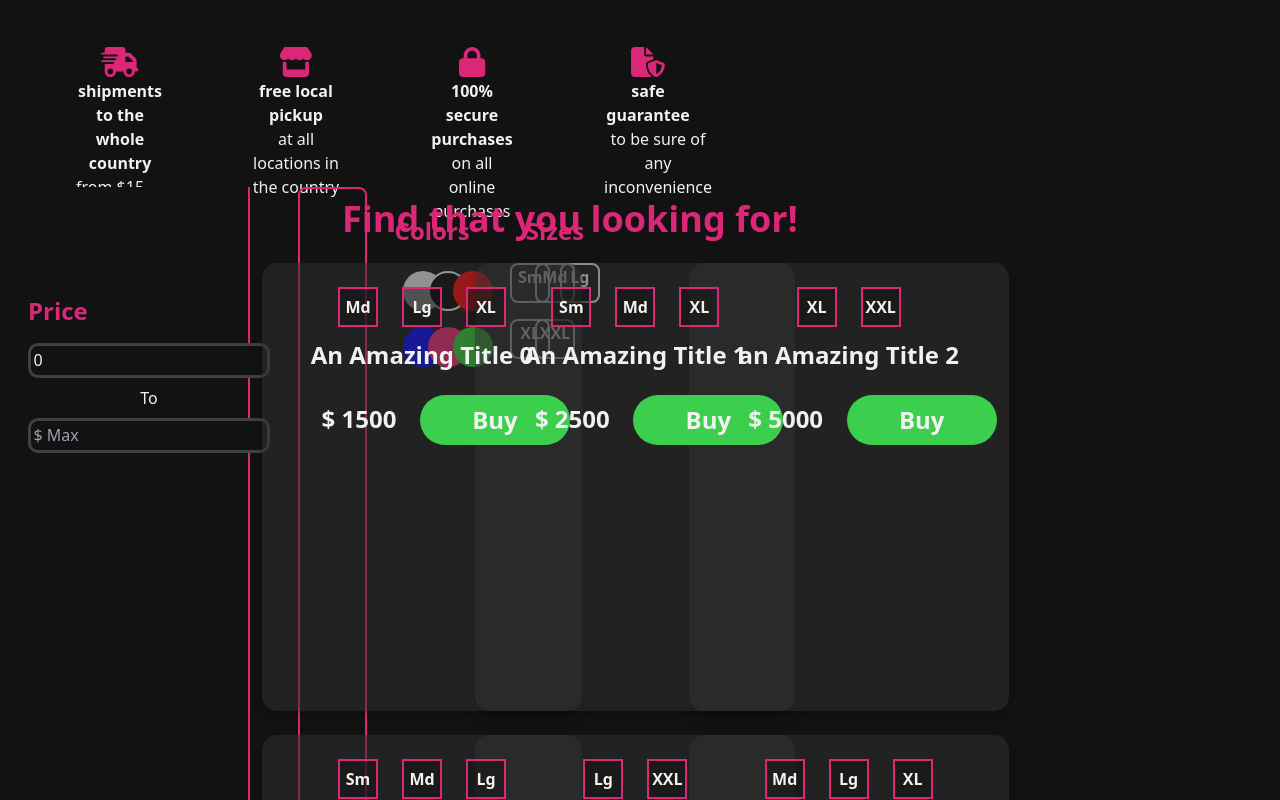
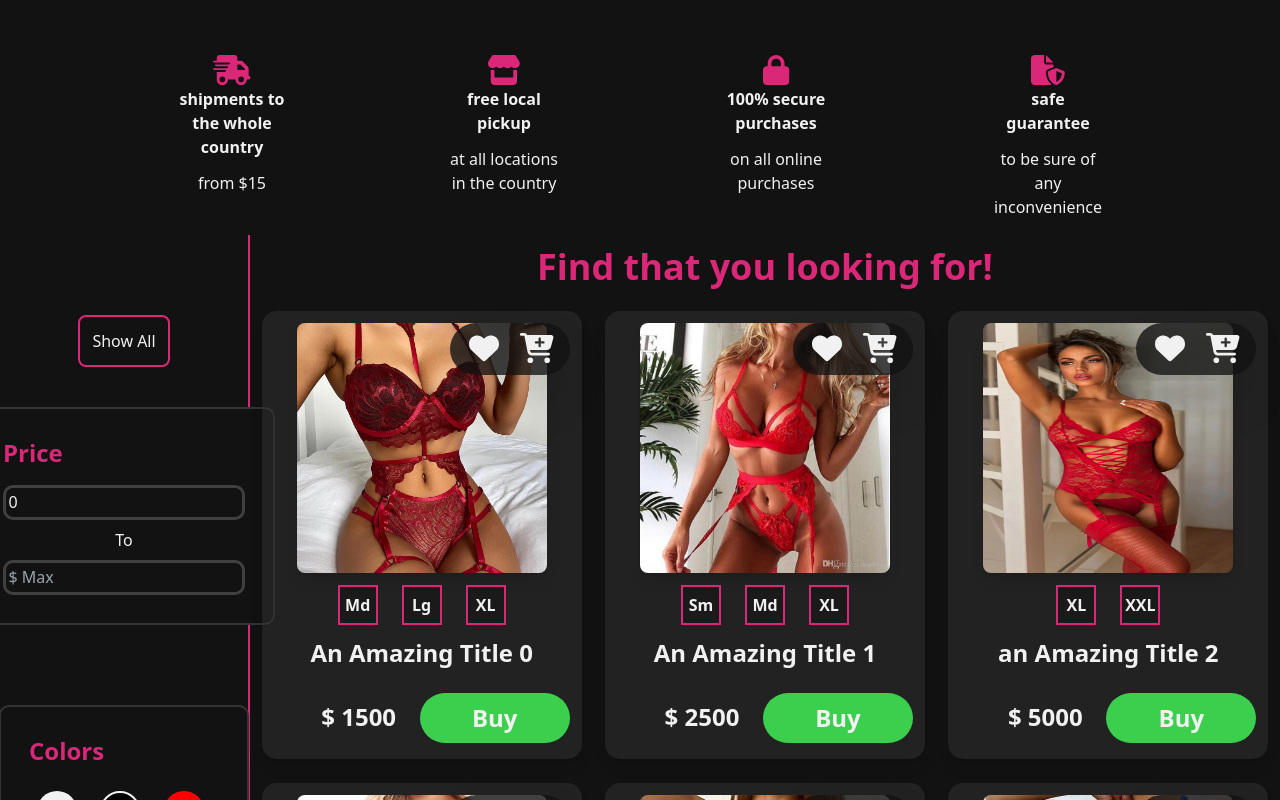
Before and after one commit to MoonlightHuub/Lingerie-app, a React (Vite) app: page / in a window 1280 px wide. Shown: the part 880-1680 px from the top of the page. Built offline with nearby package versions, Linux system fonts and the light colour scheme.

Commit message:
Funcionalidades y estilos Mobile

```diff
--- a/src/components/Benefits.jsx
+++ b/src/components/Benefits.jsx
@@ -3,18 +3,18 @@ import { benefits } from "../data";
 
 function Benefits() {
   return (
-    <section className="flex flex-wrap justify-around p-8 w-[100vw] max-w-screen-md sm:w-full mt-[2em]">
+    <section className="flex flex-wrap justify-evenly p-10 w-[100vw] sm:justify-evenly max-w-screen-md sm:max-w-full sm:w-full mt-[2em]">
       {benefits.map((benefit) => (
         <div
           key={benefit.id}
-          className={`w-[8em] h-[8em] text-center p-5 cursor-pointer sm:hover:bg-neutral-700 rounded-xl`}
+          className={`w-[8em] h-[8em] sm:w-[10em] sm:h-[10em] text-center p-5 cursor-pointer sm:hover:bg-neutral-700 rounded-xl`}
         >
           <FontAwesomeIcon
             icon={benefit.fontaaw}
             className="text-[1.5em] sm:text-3xl text-pink-600"
           />
           <h4 className="font-semibold sm:font-bold text-[#f1f1f1]">{benefit.h4}</h4>
-          <p className="text-[#f1f1f1] hidden sm:flex">{benefit.p}</p>
+          <p className="text-[#f1f1f1] hidden sm:block pt-3 ">{benefit.p}</p>
         </div>
       ))}
     </section>
--- a/src/components/Content.jsx
+++ b/src/components/Content.jsx
@@ -1,56 +1,33 @@
 import Products from "./Products"
 import Filters from "./Filters"
-import { useState } from "react";
 import { products } from "../data/products";
+import { useContext, useState, useEffect } from "react";
+import { GlobalContext } from "./context/Context";
 
 function Content() {
 
-  const [selectedColor, setSelectedColor] = useState('');
-  const [selectedSize, setSelectedSize] = useState('');
-  const [minPrice, setMinPrice] = useState(0);
-  const [maxPrice, setMaxPrice] = useState(Infinity);
+  const {handleColorChange, handleFilterButtonClick, handleMaxPriceChange, handleMinPriceChange, handleSizeChange, reset, minPrice, maxPrice, selectedColor, selectedSize, selectedRange, post, handleClickPost, setPost} = useContext(GlobalContext)
 
-  {/* Size */}
+  const [screenWidth, setScreenWidth] = useState(window.innerWidth);
 
-  function handleSizeChange(size){
-    setSelectedSize(size)
-  }
+  useEffect(() => {
+    const handleResize = () => {
+      setScreenWidth(window.innerWidth);
+    };
 
-  {/* Color */}
+    window.addEventListener("resize", handleResize);
 
-  function handleColorChange(color) {
-    setSelectedColor(color)
-  }
-
-  {/* Range Price */}
-
-  function handleMinPriceChange(event) {
-    setMinPrice(event.target.value)
-  }
-
-  function handleMaxPriceChange(event) {
-    setMaxPrice(event.target.value)
-  }
-
-  function handleFilterButtonClick() {
-    filterByPriceRange(minPrice, maxPrice)
-  }
-
-  const selectedRange = {
-    minPrice, maxPrice
-  }
-
-  {/* Reset List Whitout filter */}
-
-  function reset(){
-    setSelectedColor('')
-    setSelectedSize('')
-    setMaxPrice(Infinity)
-    setMinPrice(0)
-  }
+    return () => {
+      window.removeEventListener("resize", handleResize);
+    };
+  }, []);
 
   return (
+
     <section className="flex sm:flex-row flex-col">
+        <div
+          className={`${screenWidth < 640 ? 'hidden' : 'flex'}`}
+        >
           <Filters
             onColorChange={handleColorChange}
             onSizeChange={handleSizeChange}
@@ -61,6 +38,7 @@ function Content() {
             minPrice={minPrice}
             maxPrice={maxPrice}
           />
+        </div>
         <Products
           products={products}
           selectedColor={selectedColor}
@@ -68,6 +46,9 @@ function Content() {
           selectedRange={selectedRange}
           minPrice={minPrice}
           maxPrice={maxPrice}
+          handleClickPost={handleClickPost}
+          post={post}
+          setPost={setPost}
         />
     </section>
   )
--- a/src/components/Filters.jsx
+++ b/src/components/Filters.jsx
@@ -1,11 +1,31 @@
 import { colorfilter, sizefillter } from "../data";
 
-function Filters({ onColorChange, onSizeChange, onPriceChangeMax, onPriceChangeMin, reset, minPrice, maxPrice }) {
+function Filters({
+  onColorChange,
+  onSizeChange,
+  onPriceChangeMax,
+  onPriceChangeMin,
+  reset,
+  minPrice,
+  maxPrice,
+}) {
+  return (
+    <section className="flex flex-col w-full sm:max-w-[250px] sm:bg-[#121212] sm:border-solid sm:border-r-[2.5px] sm:border-pink-600 items-center">
 
-  return (
-    <section className="hidden sm:flex max-w-[250px] bg-[#121212] border-solid border-r-[2.5px] border-pink-600">
+      {/* Reset */}
+
+      <div className="w-full flex justify-center mb-10 mt-20">
+        <button
+          onClick={() => reset("")}
+          className="text-[#f1f1f1] border-solid border-[2.5px] border-pink-600 p-3 hover:scale-[1.2] hover:text-pink-600 active:scale-1 transition-[.2s] rounded-lg"
+        >
+          Show All
+        </button>
+      </div>
+
       {/* Price */}
-      <div className="p-5 mb-20 mt-20">
+
+      <div className="p-5 mb-20 bg-[#121212] border-solid border-[2.5px] border-[#333] rounded-[10px]">
         <h3 className="font-bold text-2xl text-pink-600 p-2">Price</h3>
         <div className="m-2">
           <input
@@ -26,19 +46,11 @@ function Filters({ onColorChange, onSizeChange, onPriceChangeMax, onPriceChangeM
             className="rounded-[10px] p-[2.5px] text-[#f1f1f1] bg-[#121212] border-neutral-700 border-solid border-[3px] focus:border-pink-600 focus:outline-none appearance-none focus:appearance-none"
           />
         </div>
+      </div>
 
-      </div>
-      {/* Reset */}
-        <div className="w-full flex justify-center mb-10">
-          <button
-            onClick={() => reset('')}
-            className='text-[#f1f1f1] border-solid border-[2.5px] border-pink-600 p-3 hover:scale-[1.2] hover:text-pink-600 active:scale-1 transition-[.2s] rounded-lg'
-          >
-            Show All
-          </button>
-        </div>
       {/* Colors */}
-      <div className="w-[250px] mb-20 p-5">
+
+      <div className="w-[250px] mb-20 p-5 bg-[#121212] border-solid border-[2.5px] border-[#333] rounded-[10px]">
         <h3 className="font-bold text-2xl text-pink-600 p-2">Colors</h3>
         <ul className="grid grid-cols-3 justify-around p-2">
           {colorfilter.map((cf) => (
@@ -52,8 +64,10 @@ function Filters({ onColorChange, onSizeChange, onPriceChangeMax, onPriceChangeM
           ))}
         </ul>
       </div>
+
       {/* Sizes */}
-      <div className="p-5 mb-20">
+
+      <div className="p-5 mb-20 bg-[#121212] border-solid border-[2.5px] border-[#333] rounded-[10px]">
         <h3 className="font-bold text-2xl text-pink-600 p-2">Sizes</h3>
         <ul className="grid grid-cols-3 place-items-center">
           {sizefillter.map((sf) => (
--- a/src/components/Header.jsx
+++ b/src/components/Header.jsx
@@ -1,4 +1,5 @@
 import { navBar } from "../data";
+import Filters from "./Filters";
 import { FontAwesomeIcon } from "@fortawesome/react-fontawesome";
 import {
   faCartShopping,
@@ -20,17 +21,71 @@ function Header() {
     handlePrice,
     handleRemoveCart,
     handleRemoveFav,
+    handleColorChange,
+    handleFilterButtonClick,
+    handleMaxPriceChange,
+    handleMinPriceChange,
+    handleSizeChange,
+    reset,
+    minPrice,
+    maxPrice,
   } = useContext(GlobalContext);
 
   const [toggleFav, setToggleFav] = useState(false);
   const [toggleCart, settoggleCart] = useState(false);
+  const [menuFilter, setMenuFilter] = useState(false);
 
   useEffect(() => {
     handlePrice();
   });
 
+  {/* Size Indicator */}
+
+  const [screenWidth, setScreenWidth] = useState(window.innerWidth);
+
+  useEffect(() => {
+    const handleResize = () => {
+      setScreenWidth(window.innerWidth);
+    };
+
+    window.addEventListener("resize", handleResize);
+
+    return () => {
+      window.removeEventListener("resize", handleResize);
+    };
+  }, []);
+
   return (
     <header className="flex flex-row bg-[#121212] shadow-slate-900 fixed w-[100vw] max-w-screen-sm sm:max-w-[100%] top-0 left-0 border-solid border-b-[2.5px] border-pink-600 z-10 transition-[.2s] justify-between h-[110px]">
+      {/* Toggle Menu Mobile */}
+      <div
+        className={`${
+          menuFilter ? "absolute h-screen w-screen z-50" : "hidden"
+        } bg-[#222] anim_menu overflow-y-scroll div_scroll`}
+      >
+        <div className="w-full flex justify-end p-3">
+          <FontAwesomeIcon
+            icon={faXmark}
+            className="text-4xl m-3 cursor-pointer text-[#f1f1f1]"
+            onClick={() => setMenuFilter(false)}
+          />
+        </div>
+        <div className="w-full text-center">
+          <h3 className="text-[#db2777] text-4xl font-bold">Filters</h3>
+        </div>
+        <div className="w-full">
+          <Filters
+            onColorChange={handleColorChange}
+            onSizeChange={handleSizeChange}
+            reset={reset}
+            onPriceChangeMin={handleMinPriceChange}
+            onPriceChangeMax={handleMaxPriceChange}
+            handleFilterButtonClick={handleFilterButtonClick}
+            minPrice={minPrice}
+            maxPrice={maxPrice}
+          />
+        </div>
+      </div>
       <div className="hidden sm:flex justify-center items-center p-5 m-5">
         <h1 className="text-[#db2777] text-2xl font-serif cursor-pointer">
           Lingerie Shop
@@ -41,6 +96,7 @@ function Header() {
           <FontAwesomeIcon
             icon={faBars}
             className="w-[40px] h-[40px] text-[#f1f1f1]"
+            onClick={() => setMenuFilter(true)}
           />
         </button>
       </div>
@@ -89,13 +145,15 @@ function Header() {
       <div
         className={`${
           toggleCart ? "flex" : "hidden"
-        } absolute sm:top-20 sm:right-20 sm:mx-4 sm:my-2 p-3 sm:w-[600px] sm:h-[800px] bg-[#222] text-[#f1f1f1] transition-[.2s] sm:rounded-lg div_shadow overflow-y-scroll div_scroll h-screen w-screen`}
+        } absolute sm:top-20 sm:right-20 sm:mx-4 sm:my-2 p-3 sm:w-[600px] sm:h-[750px] bg-[#222] text-[#f1f1f1] transition-[.2s] sm:rounded-lg div_shadow overflow-y-scroll div_scroll h-screen w-screen ${
+          screenWidth < 640 ? "anim_menu" : ""
+        }`}
       >
         <div className="w-full h-full flex flex-col items-center">
           <div className="w-full flex justify-end">
             <FontAwesomeIcon
               icon={faXmark}
-              className="text-4xl m-3"
+              className="text-4xl m-3 cursor-pointer"
               onClick={() => settoggleCart(false)}
             />
           </div>
@@ -153,7 +211,9 @@ function Header() {
       <div
         className={`${
           toggleFav ? "flex" : "hidden"
-        } absolute sm:top-20 sm:right-0 sm:mx-4 sm:my-2 sm:w-[600px] sm:h-[800px] bg-[#222] text-[#f1f1f1] transition-[.2s] sm:rounded-lg div_shadow overflow-y-scroll div_scroll h-screen w-screen`}
+        } absolute sm:top-20 sm:right-0 sm:mx-4 sm:my-2 sm:w-[600px] sm:h-[750px] bg-[#222] text-[#f1f1f1] transition-[.2s] sm:rounded-lg div_shadow overflow-y-scroll div_scroll h-screen w-screen ${
+          screenWidth < 640 ? "anim_menu" : ""
+        }`}
       >
         <div className="flex flex-col px-3 w-full py-4">
           <div className="w-full flex justify-end">
--- a/src/components/Products.jsx
+++ b/src/components/Products.jsx
@@ -1,6 +1,8 @@
 import Addto from "./addto";
 import Buy from "./buy";
-import { useState } from "react";
+import { useState, useEffect } from "react";
+import { FontAwesomeIcon } from "@fortawesome/react-fontawesome";
+import { faXmark } from "@fortawesome/free-solid-svg-icons";
 
 function Products({
   products,
@@ -9,6 +11,9 @@ function Products({
   minPrice,
   maxPrice,
   selectedRange,
+  handleClickPost,
+  post,
+  setPost,
 }) {
   const filteredProducts = products.filter((product) => {
     const hasSelectedColor = !selectedColor || product.color === selectedColor;
@@ -22,45 +27,104 @@ function Products({
 
   const [toggle, settoggle] = useState(false);
 
-  if(toggle == true){
-    document.body.style.overflow = 'hidden'
-  }else{
-    document.body.style.overflow = 'auto'
+  if (toggle == true) {
+    document.body.style.overflow = "hidden";
+  } else {
+    document.body.style.overflow = "auto";
   }
 
+  {
+    /* Width Indicator */
+  }
+
+  const [screenWidth, setScreenWidth] = useState(window.innerWidth);
+
+  useEffect(() => {
+    const handleResize = () => {
+      setScreenWidth(window.innerWidth);
+    };
+
+    window.addEventListener("resize", handleResize);
+
+    return () => {
+      window.removeEventListener("resize", handleResize);
+    };
+  }, []);
+
+  {
+    /* Select and close post*/
+  }
+
+  const handleSelectPost = (products) => {
+    handleClickPost(products);
+    settoggle(true);
+  };
+
+  const closePost = () => {
+    settoggle(false);
+    setPost([]);
+  };
+
   return (
-    <section className="text-center w-[100%] max-w-screen-sm">
+    <section className="text-center sm:w-full max-w-screen-sm sm:max-w-full">
       <div
         className={`w-full h-full bg-[#121212] bg-opacity-80 ${
-          toggle ? "fixed inset-0 h-[100%] z-50" : "hidden"
+          toggle ? "fixed inset-0 h-[100%] z-40" : "hidden"
         }`}
-        onClick={() => settoggle(false)}
+        onClick={() => closePost()}
+      >
+        {post.map((p, i) => (
+          <div
+            key={i}
+          >
+            <div className="w-full flex justify-end p-5">
+              <FontAwesomeIcon
+                icon={faXmark}
+                onClick={() => closePost}
+                className="text-4xl text-[#f1f1f1]"
               />
+            </div>
+            <div
+              className="bg-white w-[20em] h-[25em]"
+              onClick={(e) => e.stopPropagation()}
+            >
+              <div>
+                <img src={p.img} alt="Post" className="w-[15em] h-[15em]" />
+                {p.title} {p.id}
+              </div>
+            </div>
+          </div>
+        ))}
+      </div>
       <h2 className="text-[2em] sm:text-4xl text-pink-600 font-bold m-3">
         Find that you looking for!
       </h2>
-        <article className="grid grid-cols-2 sm:grid-cols-3 place-content-center justify-evenly">
+      <article className="grid grid-cols-2 sm:grid-cols-3 place-content-center sm:justify-evenly justify-center w-full">
         {filteredProducts.map((p, i) => (
           <div
-              className="w-[11em] h-[11em] sm:w-[20em] sm:h-[28em] shadow-lg bg-[#333] bg-opacity-50 p-3 m-3 rounded-[15px] transition-[.2s]"
+            className="w-[10.5em] h-[10.5em] sm:w-[20em] sm:h-[28em] shadow-lg bg-[#333] bg-opacity-50 p-3 mx-auto my-3 rounded-[15px] transition-[.2s]"
             key={i}
           >
             <div className="relative w-full h-full" key={i}>
               <img
                 src={p.img}
                 alt="Produc"
-                  className="hidden w-[5em] h-[5em] sm:w-[250px] sm:h-[250px] mx-auto shadow-lg rounded-lg"
+                className="hidden sm:flex w-[5em] h-[5em] sm:w-[250px] sm:h-[250px] mx-auto shadow-lg rounded-lg"
               />
-                {/* Mobile Onclick */}
+              <div
+                className={`${
+                  screenWidth < 640 ? "hidden" : "absolute"
+                } top-0 right-0 bg-[#121212] bg-opacity-80 rounded-[50px] w-[120px] p-2 shadow-2xl`}
+              >
+                <Addto product={p} />
+              </div>
+              {/* ----------------- Mobile Onclick ------------*/}
               <img
                 src={p.img}
                 alt="Produc"
                 className="sm:hidden w-[5em] h-[5em] sm:w-[250px] sm:h-[250px] mx-auto shadow-lg rounded-lg"
-                  onClick={() => settoggle(true)}
+                onClick={() => handleSelectPost(p)}
               />
-                <div className="hidden sm:absolute top-0 right-0 bg-[#121212] bg-opacity-80 rounded-[50px] w-[120px] p-2 shadow-2xl">
-                  <Addto product={p} />
-                </div>
               <div className="w-full flex justify-center">
                 {p.size.map((s, i) => (
                   <div
--- a/src/components/context/Context.jsx
+++ b/src/components/context/Context.jsx
@@ -3,19 +3,40 @@ import { createContext, useState } from "react";
 export const GlobalContext = createContext();
 
 export function ContextProvider(props) {
+  const [cart, setCart] = useState([]);
+  const [fav, setFav] = useState([]);
+  const [price, setPrice] = useState(0);
+  const [selectedColor, setSelectedColor] = useState("");
+  const [selectedSize, setSelectedSize] = useState("");
+  const [minPrice, setMinPrice] = useState(0);
+  const [maxPrice, setMaxPrice] = useState(Infinity);
+  const [post, setPost] = useState([]);
 
-  const [cart, setCart] = useState([]);
-  const [fav, setFav] = useState([])
-  const [price, setPrice] = useState(0)
+  {
+    /* Add to Logic */
+  }
 
   const handleClickCart = (products) => {
     if (cart.indexOf(products) !== -1) return;
-    setCart([...cart, products])
-  }
+    setCart([...cart, products]);
+  };
 
   const handleClickfav = (products) => {
     if (fav.indexOf(products) !== -1) return;
-    setFav([...fav, products])
+    setFav([...fav, products]);
+  };
+
+  {
+    /* Show Post */
+  }
+
+  const handleClickPost = (products) => {
+    if (post.indexOf(products) !== -1) return;
+    setPost([...post, products]);
+  };
+
+  {
+    /* Change Amount */
   }
 
   const handleChange = (item, d) => {
@@ -27,24 +48,79 @@ export function ContextProvider(props) {
     setCart([...arr]);
   };
 
+  {
+    /* Price Logic */
+  }
+
   const handlePrice = () => {
-    let ans = 0
+    let ans = 0;
 
-    cart.map((item) => (ans += item.amount * item.price))
-    setPrice(ans)
+    cart.map((item) => (ans += item.amount * item.price));
+    setPrice(ans);
+  };
+
+  {
+    /* Remove Logic */
   }
 
   const handleRemoveCart = (id) => {
-    const arr = cart.filter((item) => item.id !== id)
-    setCart(arr)
-    handlePrice()
+    const arr = cart.filter((item) => item.id !== id);
+    setCart(arr);
+    handlePrice();
+  };
+
+  const handleRemoveFav = (id) => {
+    const arr = fav.filter((item) => item.id !== id);
+    setFav(arr);
+    handlePrice();
+  };
+
+  {
+    /* Size */
   }
 
+  function handleSizeChange(size) {
+    setSelectedSize(size);
+  }
 
-  const handleRemoveFav = (id) => {
-    const arr = fav.filter((item) => item.id !== id)
-    setFav(arr)
-    handlePrice()
+  {
+    /* Color */
+  }
+
+  function handleColorChange(color) {
+    setSelectedColor(color);
+  }
+
+  {
+    /* Range Price */
+  }
+
+  function handleMinPriceChange(event) {
+    setMinPrice(event.target.value);
+  }
+
+  function handleMaxPriceChange(event) {
+    setMaxPrice(event.target.value);
+  }
+
+  function handleFilterButtonClick() {
+    filterByPriceRange(minPrice, maxPrice);
+  }
+
+  const selectedRange = {
+    minPrice,
+    maxPrice,
+  };
+
+  {
+    /* Reset List Whitout filter */
+  }
+
+  function reset() {
+    setSelectedColor("");
+    setSelectedSize("");
+    setMaxPrice(Infinity);
+    setMinPrice(0);
   }
 
   return (
@@ -56,9 +132,23 @@ export function ContextProvider(props) {
         handleRemoveCart,
         handleRemoveFav,
         handleClickfav,
+        handleColorChange,
+        handleFilterButtonClick,
+        handleMaxPriceChange,
+        handleMinPriceChange,
+        handleSizeChange,
+        reset,
+        minPrice,
+        maxPrice,
+        selectedColor,
+        selectedSize,
+        selectedRange,
         cart,
         fav,
-        price
+        price,
+        handleClickPost,
+        post,
+        setPost
       }}
     >
       {props.children}
```
Also changed, not shown: src/index.css (+48 -0 lines). Lines whose indentation alone changed are shown as unchanged.
